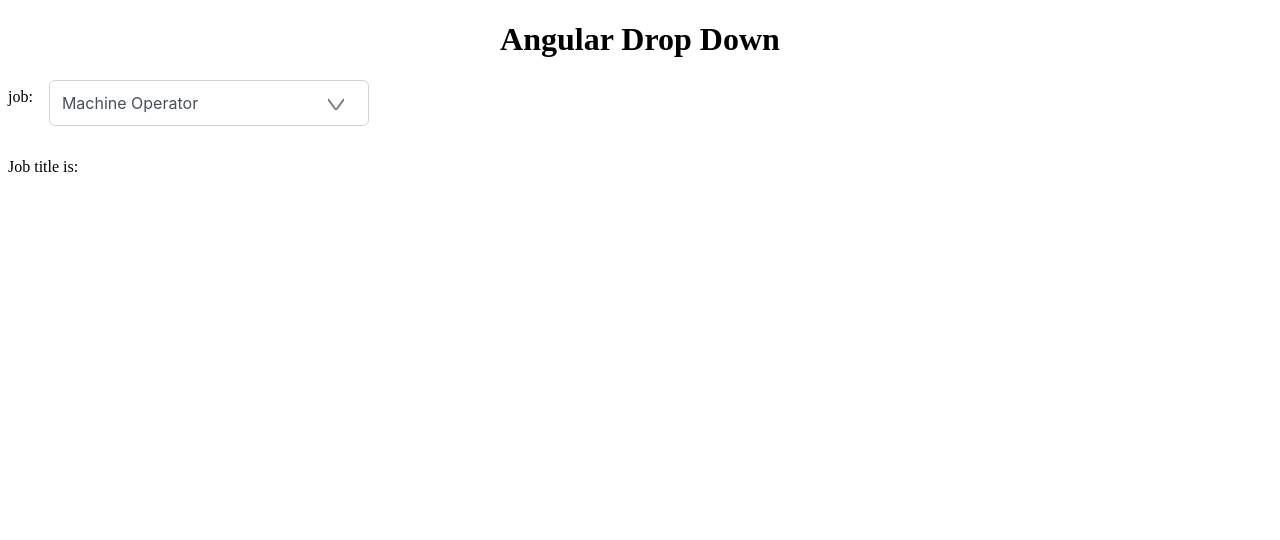
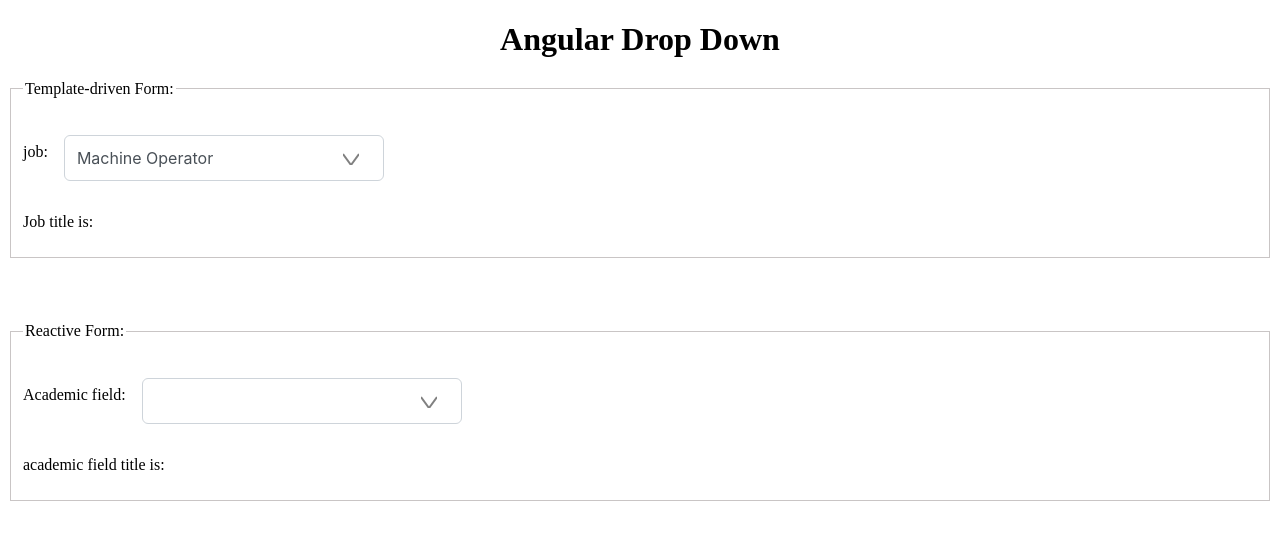
Before and after one commit to FatemehAbbasi2545/angular-drop-down, an Angular app: page / in a window 1280 px wide. Shown: the top 540 px of the page. Built offline with nearby package versions, Linux system fonts and the light colour scheme.

Commit message:
add reactive form control

```diff
--- a/src/app/app.component.html
+++ b/src/app/app.component.html
@@ -1,12 +1,34 @@
 <h1 class="header">Angular Drop Down</h1>
-<div class="flex">
+
+<form>
+    <fieldset>
+      <legend>Template-driven Form:</legend>
+      <div class="flex margin-top-1">
         <span><label>job:</label></span>
         <dropdown name="job"
-              [(ngModel)]="jobKey"
+                  [(ngModel)]="job"
                   [dataList]="dataProvider.jobData$"
                   (onModelChange)="onJobChange($event)"></dropdown>
     </div>
 
-<div class="margin-top-1">
+    <div class="margin-top-1 margin-bottom-1">
         <span>Job title is: {{ jobTitle }}</span>
     </div>
+    </fieldset>
+  </form>
+
+  <form class="margin-top-2">
+    <fieldset>
+      <legend>Reactive Form:</legend>
+      <div class="flex margin-top-1">
+        <span><label>Academic field:</label></span>
+        <dropdown [formControl]="academicField"
+                  [dataList]="dataProvider.AcademicFieldsData$"
+                  (onModelChange)="onAcademicFieldChange($event)"></dropdown>
+    </div>
+
+    <div class="margin-top-1 margin-bottom-1">
+        <span>academic field title is: {{ academicFieldTitle }}</span>
+    </div>
+    </fieldset>
+  </form>
--- a/src/app/app.component.scss
+++ b/src/app/app.component.scss
@@ -1,3 +1,8 @@
+
+
+fieldset {
+    border: 0.1rem solid rgb(201, 197, 197);
+}
 
 span {
     padding-right: 1rem; padding-top: 0.5rem;
@@ -15,3 +20,13 @@
     margin-top: 1rem;
     padding-top: 1rem;
 }
+
+.margin-bottom-1 {
+    margin-bottom: 1rem;
+    margin-bottom: 1rem;
+}
+
+.margin-top-2 {
+    margin-top: 2rem;
+    padding-top: 2rem;
+}
--- a/src/app/app.component.ts
+++ b/src/app/app.component.ts
@@ -2,20 +2,23 @@
 import { RouterOutlet } from '@angular/router';
 import { DropDownComponent } from './drop-down/dropdown.component';
 import { DataProviderService } from './data-provider.service';
-import { FormsModule } from '@angular/forms';
+import { FormControl, FormsModule, ReactiveFormsModule } from '@angular/forms';
 import { DropdownOutputModel } from './drop-down/dropdown.interface';
 
 @Component({
   selector: 'app-root',
   standalone: true,
-  imports: [RouterOutlet, FormsModule, DropDownComponent],
+  imports: [RouterOutlet, FormsModule, ReactiveFormsModule, DropDownComponent],
   templateUrl: './app.component.html',
   styleUrl: './app.component.scss',
   encapsulation: ViewEncapsulation.None
 })
 export class AppComponent {
-  jobKey: number = 15;
+  job: number = 15;
   jobTitle: string = '';
+
+  academicField = new FormControl('');
+  academicFieldTitle: string = '';
 
   title = 'angular-drop-down';
 
@@ -23,8 +26,13 @@
 
   onJobChange(newValue: DropdownOutputModel | null): void {
     if (newValue) {
-      this.jobKey = newValue.key as number;
       this.jobTitle = newValue.title as string;
     }
   }
+
+  onAcademicFieldChange(newValue: DropdownOutputModel | null): void {
+    if (newValue) {
+      this.academicFieldTitle = newValue.title as string;
+    }
+  }
 }
--- a/src/app/data-provider.service.ts
+++ b/src/app/data-provider.service.ts
@@ -1,13 +1,14 @@
 import { Injectable, OnInit } from '@angular/core';
 import { ListItemModel } from './drop-down/dropdown.interface';
 import { Observable, of } from 'rxjs';
-import { jobMockData } from './mock-data';
+import { AcademicFieldMockData, jobMockData } from './mock-data';
 
 @Injectable({
   providedIn: 'root'
 })
 export class DataProviderService {
   jobData$: Observable<Array<ListItemModel>> = of(jobMockData);
+  AcademicFieldsData$: Observable<Array<ListItemModel>> = of(AcademicFieldMockData);
 
   constructor() {}
 }
--- a/src/app/mock-data.ts
+++ b/src/app/mock-data.ts
@@ -18,3 +18,19 @@
   { Key: 15, Value: "Machine Operator" },
   { Key: 16, Value: "Order Selector" }
 ];
+
+export const AcademicFieldMockData: ListItemModel[] = [
+  { Key: 1001, Value: 'Psychology' },
+  { Key: 1002, Value: 'Biology' },
+  { Key: 1003, Value: 'Physics' },
+  { Key: 1004, Value: 'Medical Research History' },
+  { Key: 1005, Value: 'Anthropology' },
+  { Key: 1006, Value: 'Human Life Design' },
+  { Key: 1007, Value: 'Knowledge Management' },
+  { Key: 1008, Value: 'Security and Networks ' },
+  { Key: 1009, Value: 'Intelligent Robotics' },
+  { Key: 1010, Value: 'Entertainment Technology' },
+  { Key: 1011, Value: 'Energy and Environment' },
+  { Key: 1012, Value: 'Materials Chemistry' },
+  { Key: 1013, Value: 'Biotechnology' }
+];
```
Lines whose indentation alone changed are shown as unchanged.
